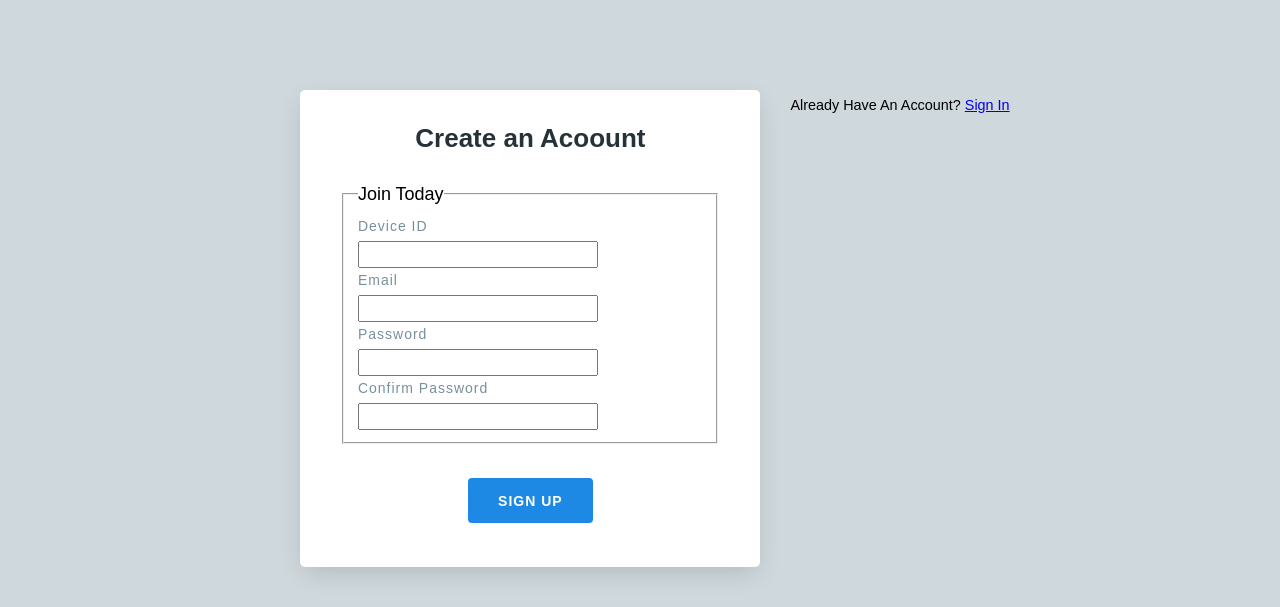
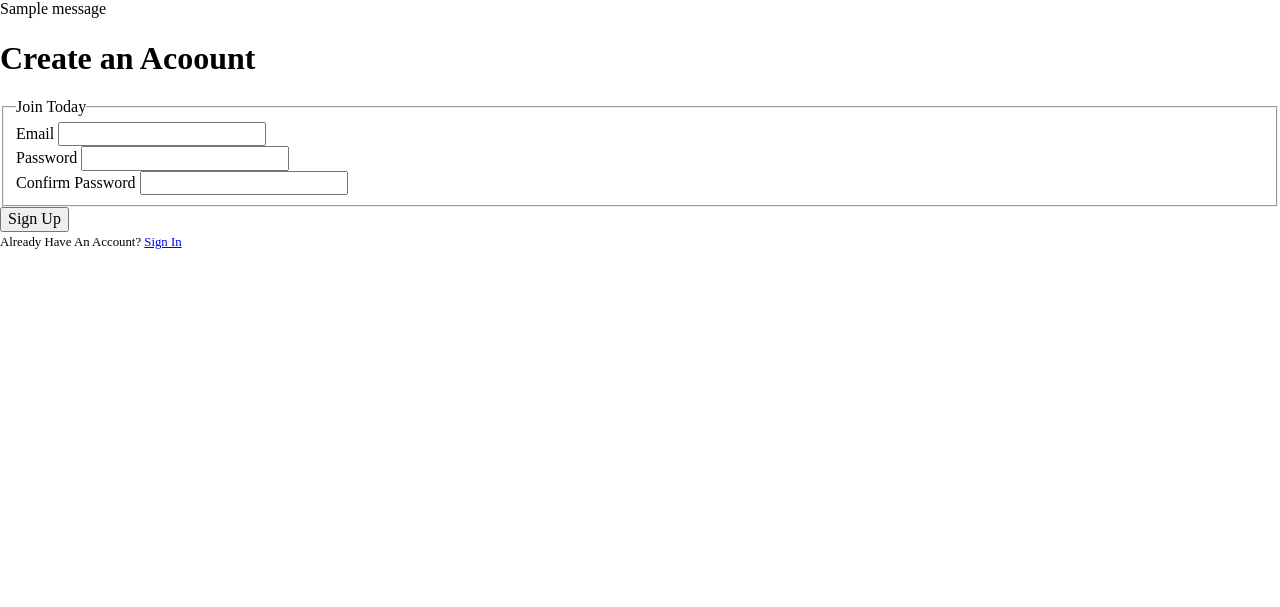
Before and after one commit to Vzinik/air-quality-monitoring-web-app, a Flask app: template app/templates/signup.html in a window 1280 px wide. Shown: the top 607 px of the page. Run offline with Flask 3, Linux system fonts and the light colour scheme; the template is opened without the code that fills it: values that come from a table or form of the project are taken from there, most other values are stand-ins (such as "Sample title", 1, 10 or a date in 2020); one stand-in notice (Sample message) is shown.

Commit message:
create tamplates

```diff
--- a/app/templates/base.html
+++ b/app/templates/base.html
@@ -4,7 +4,6 @@
     <meta charset="UTF-8">
     <meta name="viewport" content="width=device-width, initial-scale=1.0">
     <link rel="stylesheet" href="/static/css/normalize.css">
-    <link rel="stylesheet" href="/static/css/styles.css">
     {% if title %}
         <title>{{ title }}</title>
     {% else %}
@@ -13,13 +12,21 @@
 
 </head>
 <body>
+    {% with messages = get_flashed_messages(with_categories=true) %}
+        {% if messages %}
+            {% for category, message in messages %}
+                <div>
+                    {{ message }}
+                </div>
+            {% endfor %}
+        {% endif %}
+    {% endwith %}
     {% block content%}
         {# #}
     {% endblock %}
 
 
     <script src="/static/js/jquery.js"></script>
-    <script src="/static/js/scripts.js"></script>
 
 </body>
 </html>
--- a/app/templates/signup.html
+++ b/app/templates/signup.html
@@ -11,8 +11,12 @@
                 <fieldset class="form-group">
                     <legend class="border-bottom mb-4">Join Today</legend>
                     <div class="form-group">
-                        {{ form.device_id.label(class="form-control-label") }}
-                        {{ form.device_id(class="form-control form-control-lg") }}
+                        {{ form.first_name.label(class="form-control-label") }}
+                        {{ form.first_name(class="form-control form-control-lg") }}
+                    </div>
+                    <div class="form-group">
+                        {{ form.last_name.label(class="form-control-label") }}
+                        {{ form.last_name(class="form-control form-control-lg") }}
                     </div>
                     <div class="form-group">
                         {{ form.email.label(class="form-control-label") }}
@@ -34,7 +38,7 @@
         </div>
         <div class="border-top pt-3">
             <small class="text-muted">
-                Already Have An Account? <a href="{{ url_for('main.home')}}" class="ml-2">Sign In</a>
+                Already Have An Account? <a href="{{ url_for('user.login')}}" class="ml-2">Sign In</a>
             </small>
         </div>
     </div>
```
Also changed, not shown: app/templates/dashboard.html (+12 -13 lines), app/templates/login.html (+34 -1 lines).
